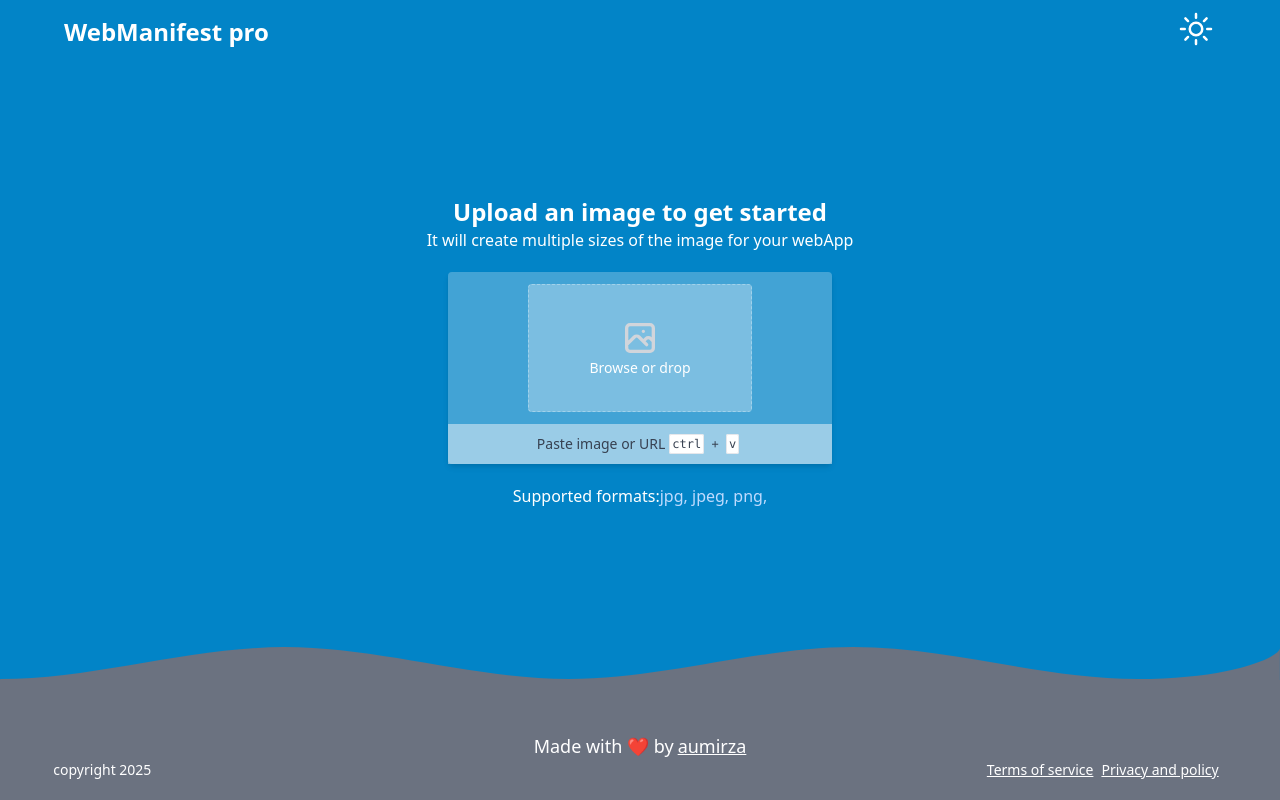
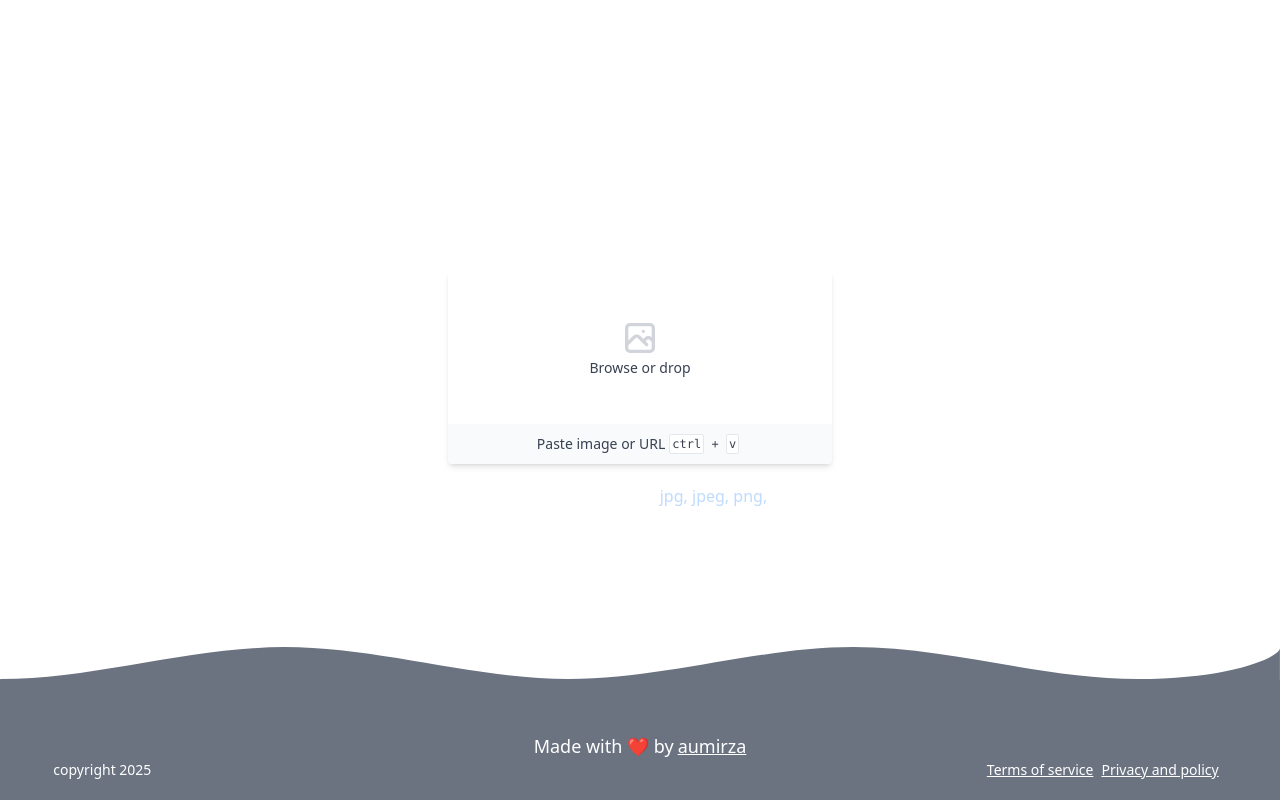
Before and after one commit to aumirza/webmanifest-pro, a Next.js app: page / in a window 1280 px wide. Built offline with nearby package versions, Linux system fonts and the light colour scheme.

Commit message:
feat: update layout styles in MyApp component for improved accessibility and readability

```diff
--- a/src/pages/_app.tsx
+++ b/src/pages/_app.tsx
@@ -5,7 +5,7 @@ import "../styles/globals.tailwind.css";
 
 function MyApp({ Component, pageProps }: AppProps) {
   return (
-    <div className="min-h-screen max-w-screen overflow-hidden  flex flex-col justify-between text-white bg-sky-600 dark:bg-gray-700">
+    <div className="flex flex-col justify-between min-h-screen overflow-hidden text-gray-700 max-w-screen dark:bg-gray-600 dark:text-white">
       <Header />
       <main>
         <Component {...pageProps} />
```
